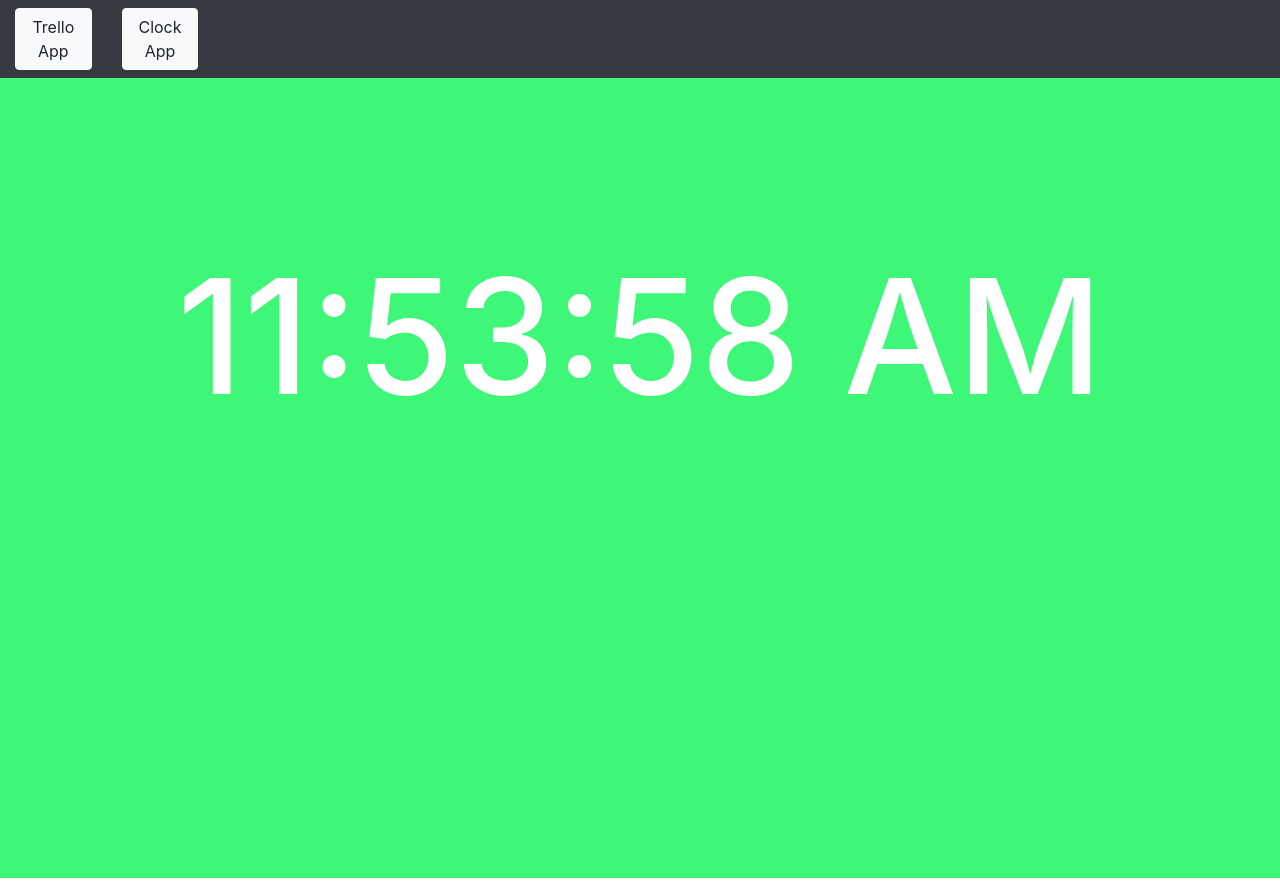
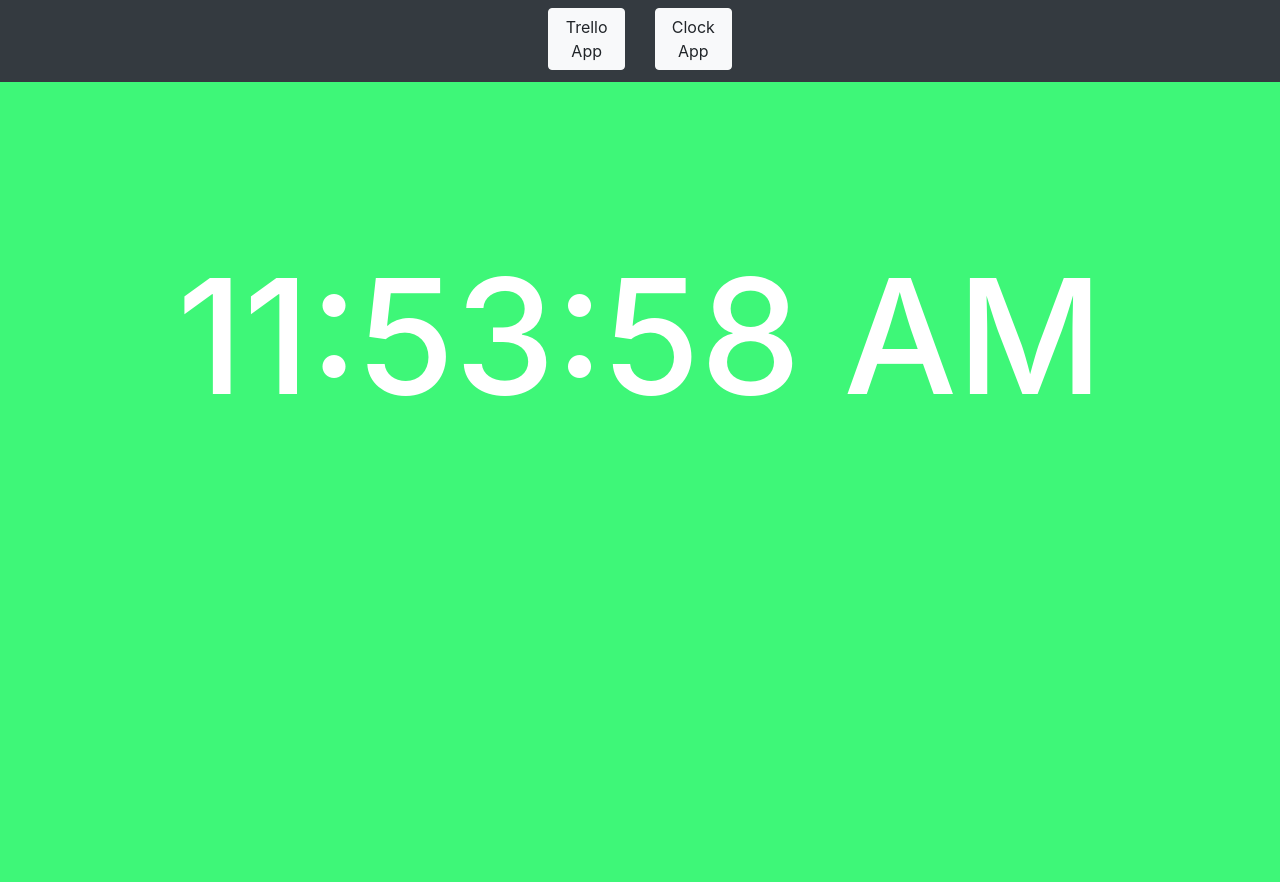
Before and after one commit to smyrnovd/weba, a React (Create React App) app: page /webacademy/clock in a window 1280 px wide. Built offline with nearby package versions, Linux system fonts and the light colour scheme.

Commit message:
types for components

```diff
--- a/src/components/App/App.tsx
+++ b/src/components/App/App.tsx
@@ -5,8 +5,8 @@ import { routes } from "../../utils";
 import { ProtectedRoute } from "../ProtectedRoute";
 import { Nav } from "../Nav";
 
-export const App = () => {
-  const renderRoute = (route: any, i: number) => {
+export const App: React.FC = (): JSX.Element => {
+  const renderRoute = (route: any, i: number): JSX.Element => {
     if (route.isProtected) {
       return <ProtectedRoute {...route} key={i} />;
     } else {
@@ -21,7 +21,7 @@ export const App = () => {
     }
   };
 
-  const renderContent = () => {
+  const renderContent = (): JSX.Element => {
     return (
       <main>
         <Switch>
--- a/src/components/ClockPage/ClockPage.tsx
+++ b/src/components/ClockPage/ClockPage.tsx
@@ -4,10 +4,17 @@ import "./ClockPage.css";
 import Clock from "./clock/Clock";
 import { getRandomColor } from "../../utils";
 
-export const ClockPage: React.FC = () => {
+export const ClockPage: React.FC = (): JSX.Element => {
   let [index, setIndex] = useState(1);
   let [color, setColor] = useState(getRandomColor());
+
   let titlePage: string = `Clock view №${index}`;
+
+  const changeColorAndClockView = (): void => {
+    index < 4 ? setIndex(index + 1) : setIndex(1);
+    setColor(getRandomColor());
+  };
+
   return (
     <>
       <Helmet>
@@ -16,10 +23,7 @@ export const ClockPage: React.FC = () => {
       <div
         className="ClockPage"
         style={{ background: color }}
-        onClick={() => {
-          index < 4 ? setIndex(index + 1) : setIndex(1);
-          setColor(getRandomColor());
-        }}
+        onClick={changeColorAndClockView}
       >
         <Clock view={index} />
       </div>
--- a/src/components/Dashboard/Dashboard.tsx
+++ b/src/components/Dashboard/Dashboard.tsx
@@ -28,9 +28,9 @@ export const Dashboard = (props: any) => {
   const renderBoards = () => {
     if (!isFatching) {
       return (
-        <>
+        <div>
           <h2>Data is loading...</h2>
-        </>
+        </div>
       );
     } else {
       return (
@@ -67,7 +67,7 @@ export const Dashboard = (props: any) => {
           </Link>
         </div>
       </div>
-      <div className="row">{renderBoards()}</div>
+      <div className="row justify-content-center">{renderBoards()}</div>
     </div>
   );
 };
--- a/src/components/Login/Login.tsx
+++ b/src/components/Login/Login.tsx
@@ -2,7 +2,7 @@ import React from "react";
 import { isLoggedIn } from "../../utils";
 import { Redirect } from "react-router-dom";
 
-export const Login = () => {
+export const Login: React.FC = (): JSX.Element => {
   const {
     REACT_APP_API_KEY,
     REACT_APP_REDIRECT_URL,
@@ -16,7 +16,7 @@ export const Login = () => {
   } else {
     return (
       <div className="row justify-content-center">
-        <a className="btn btn-primary" href={reqUrl}>
+        <a className="btn btn-primary mt-5" href={reqUrl}>
           Create Trello Token
         </a>
       </div>
--- a/src/components/Nav/Nav.tsx
+++ b/src/components/Nav/Nav.tsx
@@ -2,11 +2,11 @@ import React from "react";
 import { Link } from "react-router-dom";
 import { routes } from "../../utils";
 import "./Nav.css";
-export const Nav = () => {
+export const Nav: React.FC = (): JSX.Element => {
   return (
-    <nav className="bg-dark">
-      <div className="d-flex py-2">
-        {routes.map((route: any, i: number) => {
+    <nav className="bg-dark pb-1">
+      <div className="d-flex py-2 justify-content-center">
+        {routes.map((route: any, i: number): JSX.Element | undefined => {
           if (route.title) {
             return (
               <div className="col-lg-1">
--- a/src/components/NotFound/NotFound.tsx
+++ b/src/components/NotFound/NotFound.tsx
@@ -1,3 +1,7 @@
 import React from "react";
 
-export const NotFound = () => <h1>Page not found</h1>;
+export const NotFound: React.FC = (): JSX.Element => (
+  <div className="row justify-content-center">
+    <h1>Page not found</h1>
+  </div>
+);
--- a/src/components/OAuth/OAuth.tsx
+++ b/src/components/OAuth/OAuth.tsx
@@ -1,10 +1,10 @@
-import React, { FunctionComponent } from "react";
+import React from "react";
 import { RouteChildrenProps, Redirect } from "react-router";
 import { setToLocalStorage } from "../../utils";
 
-export const OAuth: FunctionComponent<RouteChildrenProps> = (
+export const OAuth: React.FC<RouteChildrenProps> = (
   props: RouteChildrenProps
-) => {
+): JSX.Element => {
   const token: string = props.location.hash.split("=")[1];
   setToLocalStorage(token);
   return <Redirect to="/webacademy/trello/dashboard" />;
--- a/src/components/ProtectedRoute/ProtectedRoute.tsx
+++ b/src/components/ProtectedRoute/ProtectedRoute.tsx
@@ -1,4 +1,4 @@
-import React, { FunctionComponent } from "react";
+import React from "react";
 import {
   Route,
   Redirect,
@@ -11,11 +11,11 @@ type ProtectedRouteType = RouteProps & {
   isAuthenticated: boolean;
 };
 
-export const ProtectedRoute: FunctionComponent<ProtectedRouteType> = ({
+export const ProtectedRoute: React.FC<ProtectedRouteType> = ({
   render,
   isAuthenticated,
   ...rest
-}) => {
+}): JSX.Element => {
   return (
     <Route
       {...rest}
```
